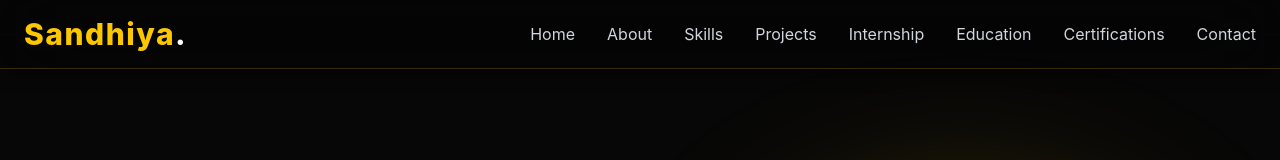
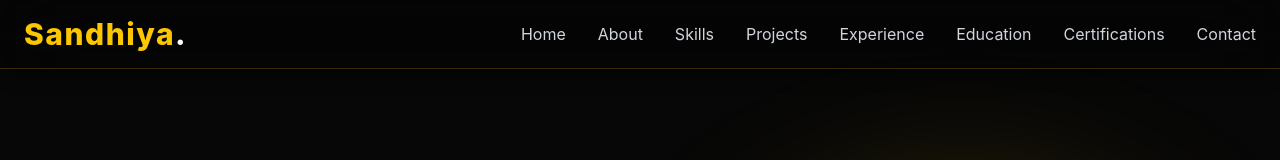
Before and after one commit to sandhiyashreesandhiya2006-droid/sandhiya-portfolio, a React (Vite) app: page / in a window 1280 px wide. Shown: the top 160 px of the page. Built offline with nearby package versions, Linux system fonts and the light colour scheme.

Commit message:
Update Navbar.jsx

```diff
--- a/src/components/Navbar.jsx
+++ b/src/components/Navbar.jsx
@@ -9,7 +9,7 @@ export default function Navbar() {
   { name: "About", href: "#about" },
   { name: "Skills", href: "#skills" },
   { name: "Projects", href: "#projects" },
-  { name: "Internship", href: "#experience" }, // or "#internship" if that's your id
+  { name: "Experience", href: "#experience" },
   { name: "Education", href: "#education" },
   { name: "Certifications", href: "#certifications" },
   { name: "Contact", href: "#contact" },
```
